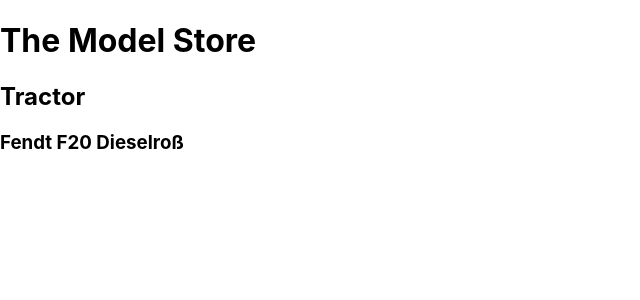
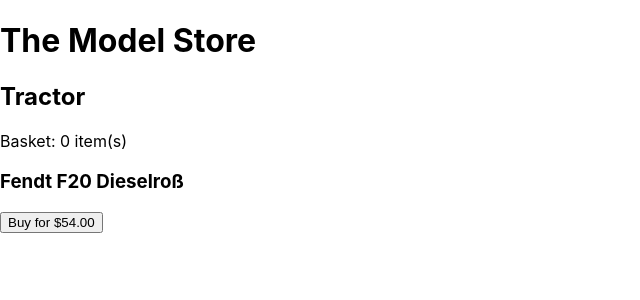
Before and after one commit to bpander/micro-fe-poc, a React (Create React App) app: page / in a window 1280 px wide. Shown: the top 300 px of the page, without its empty margins (0-640 px from the left). Built offline with nearby package versions, Linux system fonts and the light colour scheme.

Commit message:
Stubs out a checkout "micro-frontend".

```diff
--- a/package.json
+++ b/package.json
@@ -4,9 +4,11 @@
   "private": true,
   "dependencies": {
     "@types/jest": "24.0.13",
+    "@types/lodash": "^4.14.132",
     "@types/node": "12.0.2",
     "@types/react": "16.8.18",
     "@types/react-dom": "16.8.4",
+    "lodash": "^4.17.11",
     "react": "^16.8.6",
     "react-dom": "^16.8.6",
     "react-scripts": "3.0.1",
--- /dev/null
+++ b/src/checkout/components/AddToCardButton.tsx
@@ -0,0 +1,33 @@
+import React from 'react';
+
+interface AddToCartButtonProps {
+  price: number;
+  addToCart: () => Promise<void>;
+}
+
+interface AddToCartButtonState {
+  isAdding: boolean;
+}
+
+export class AddToCartButton extends React.Component<AddToCartButtonProps, AddToCartButtonState> {
+  state = {
+    isAdding: false,
+  };
+
+  onClick = async () => {
+    this.setState({ isAdding: true });
+    await this.props.addToCart();
+    this.setState({ isAdding: false });
+  };
+
+  render() {
+    return (
+      <button
+        onClick={this.onClick}
+        disabled={this.state.isAdding}
+      >
+        Buy for ${this.props.price.toFixed(2)}
+      </button>
+    );
+  }
+}
--- /dev/null
+++ b/src/checkout/containers/AddToCartContainer.tsx
@@ -0,0 +1,40 @@
+import React from 'react';
+import ReactDOM from 'react-dom';
+import { BaseContainer } from 'conductor/BaseContainer';
+import { BehaviorSubject } from 'rxjs/internal/BehaviorSubject';
+import { CartItem } from 'checkout/modules/cart/types';
+import { requestContext } from 'conductor/contexts';
+import { DependencyMap } from 'shared/config/DependencyMap';
+import { addToCart } from 'checkout/modules/cart/actions';
+import { AddToCartButton } from 'checkout/components/AddToCardButton';
+
+export class AddToCartContainer extends BaseContainer {
+
+  static tagName = 'add-to-cart';
+  static get observedAttributes() { return [ 'data-sku', 'data-price' ]; }
+
+  cartStream?: BehaviorSubject<CartItem[]>;
+
+  onConnected() {
+    this.cartStream = requestContext<DependencyMap, 'cartStream'>(this, 'cartStream');
+  }
+
+  addToCart = async () => {
+    const sku = this.getAttribute('data-sku');
+    if (this.cartStream && sku) {
+      await addToCart(this.cartStream, sku, 1);
+    }
+  };
+
+  render() {
+    const price = parseFloat(this.getAttribute('data-price') || '');
+    ReactDOM.render(
+      <AddToCartButton
+        price={price}
+        addToCart={this.addToCart}
+      />,
+      this,
+    );
+  }
+}
+customElements.define(AddToCartContainer.tagName, AddToCartContainer);
--- /dev/null
+++ b/src/checkout/containers/CartIndicatorContainer.tsx
@@ -0,0 +1,34 @@
+import React from 'react';
+import { BaseContainer } from 'conductor/BaseContainer';
+import ReactDOM from 'react-dom';
+import { BehaviorSubject } from 'rxjs/internal/BehaviorSubject';
+import { CartItem } from 'checkout/modules/cart/types';
+import { requestContext } from 'conductor/contexts';
+import { DependencyMap } from 'shared/config/DependencyMap';
+import { getTotalQuantity } from 'checkout/modules/cart/selectors';
+
+export class CartIndicatorContainer extends BaseContainer {
+
+  static tagName = 'cart-indicator-container';
+
+  cartStream?: BehaviorSubject<CartItem[]>;
+
+  onConnected() {
+    this.cartStream = requestContext<DependencyMap, 'cartStream'>(this, 'cartStream');
+    if (this.cartStream) {
+      this.subscribeTo(this.cartStream);
+    }
+  }
+
+  render() {
+    if (!this.cartStream) {
+      return;
+    }
+    const totalQuantity = getTotalQuantity(this.cartStream.getValue());
+    ReactDOM.render(
+      <div>Basket: {totalQuantity} item(s)</div>,
+      this,
+    );
+  }
+}
+customElements.define(CartIndicatorContainer.tagName, CartIndicatorContainer);
--- /dev/null
+++ b/src/checkout/modules/cart/actions.ts
@@ -0,0 +1,18 @@
+import { BehaviorSubject } from 'rxjs/internal/BehaviorSubject';
+import keyBy from 'lodash/keyBy';
+import values from 'lodash/values';
+import { CartItem } from './types';
+
+const latency = (duration: number) => new Promise(resolve => setTimeout(resolve, duration));
+
+export const addToCart = async (stream: BehaviorSubject<CartItem[]>, sku: string, quantity: number) => {
+  await latency(300);
+
+  const cartItemMap = keyBy(stream.getValue(), c => c.sku);
+  const existingCartItem = cartItemMap[sku];
+  const newCartItem = (existingCartItem)
+    ? { ...existingCartItem, quantity: existingCartItem.quantity + quantity }
+    : { sku, quantity };
+  const newCartItemMap = { ...cartItemMap, [sku]: newCartItem };
+  stream.next(values(newCartItemMap));
+};
--- /dev/null
+++ b/src/checkout/modules/cart/selectors.ts
@@ -0,0 +1,5 @@
+import { CartItem } from './types';
+
+export const getTotalQuantity = (cartItems: CartItem[]) => {
+  return cartItems.reduce((acc, c) => acc + c.quantity, 0);
+};
--- /dev/null
+++ b/src/checkout/modules/cart/types.ts
@@ -0,0 +1,5 @@
+
+export interface CartItem {
+  sku: string;
+  quantity: number;
+}
--- a/src/index.tsx
+++ b/src/index.tsx
@@ -4,10 +4,12 @@
 import { BehaviorSubject } from 'rxjs/internal/BehaviorSubject';
 import { Product } from 'product/modules/product/types';
 import { XApp } from 'XApp';
+import { CartItem } from 'checkout/modules/cart/types';
 
 const rootEl = document.getElementById('root');
 if (rootEl) {
   provideContext<DependencyMap>(rootEl, {
+    cartStream: new BehaviorSubject<CartItem[]>([]),
     productStream: new BehaviorSubject<Product[]>([]),
   });
   const appEl = document.createElement(XApp.tagName);
--- a/src/product/components/ProductDetail.tsx
+++ b/src/product/components/ProductDetail.tsx
@@ -1,5 +1,7 @@
 import React from 'react';
 import { Product } from 'product/modules/product/types';
+import { AddToCartContainer } from 'checkout/containers/AddToCartContainer';
+import { CartIndicatorContainer } from 'checkout/containers/CartIndicatorContainer';
 
 interface ProductDetailProps {
   product: Product | undefined;
@@ -25,7 +27,16 @@
       <div>
         <h1>The Model Store</h1>
         <h2>{props.product.name}</h2>
-        {(variant) && <h3>{variant.name}</h3>}
+        <CartIndicatorContainer.tagName />
+        {(variant) && (
+          <React.Fragment>
+            <h3>{variant.name}</h3>
+            <AddToCartContainer.tagName
+              data-sku={variant.sku}
+              data-price={variant.price}
+            />
+          </React.Fragment>
+        )}
       </div>
     );
   }
--- a/src/shared/config/DependencyMap.ts
+++ b/src/shared/config/DependencyMap.ts
@@ -1,6 +1,8 @@
 import { BehaviorSubject } from 'rxjs/internal/BehaviorSubject';
 import { Product } from 'product/modules/product/types';
+import { CartItem } from 'checkout/modules/cart/types';
 
 export interface DependencyMap {
+  cartStream: BehaviorSubject<CartItem[]>;
   productStream: BehaviorSubject<Product[]>;
 }
```
Also changed, not shown: 1 other file (tests, documents, lock files or other folders).
